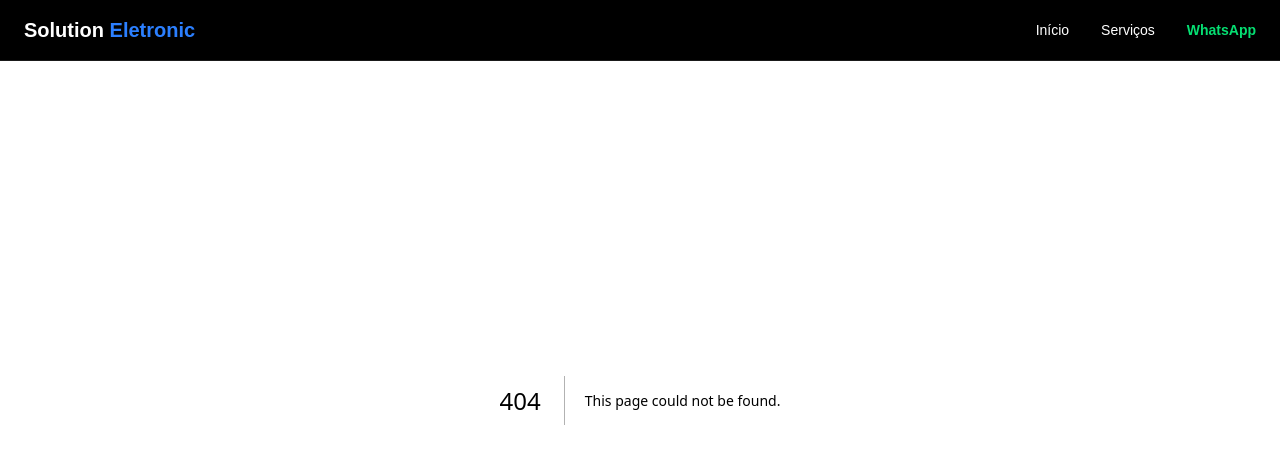
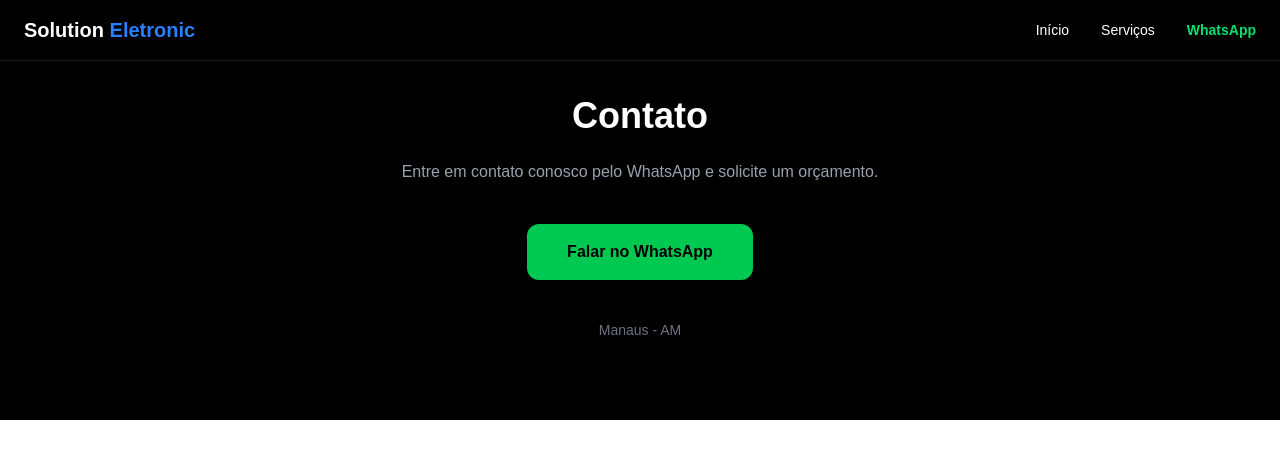
Before and after one commit to solutioneletronic/solutioneletronic, a Next.js app: page /contato in a window 1280 px wide. Before the commit this address had no page. Shown: the top 464 px of the page. Built offline with nearby package versions, Linux system fonts and the light colour scheme.

Commit message:
page contato

```diff
--- /dev/null
+++ b/app/contato/page.tsx
@@ -0,0 +1,25 @@
+export default function Contato() {
+  return (
+    <main className="pt-24 bg-black text-white px-6 py-20">
+      <div className="max-w-3xl mx-auto text-center">
+        <h1 className="text-4xl font-bold mb-6">Contato</h1>
+
+        <p className="text-gray-400 mb-10">
+          Entre em contato conosco pelo WhatsApp e solicite um orçamento.
+        </p>
+
+        <a
+          href="https://wa.me/5592985080617"
+          target="_blank"
+          className="inline-block bg-green-500 hover:bg-green-600 text-black font-semibold px-10 py-4 rounded-xl transition"
+        >
+          Falar no WhatsApp
+        </a>
+
+        <p className="mt-10 text-gray-500 text-sm">
+          Manaus - AM
+        </p>
+      </div>
+    </main>
+  );
+}
```
